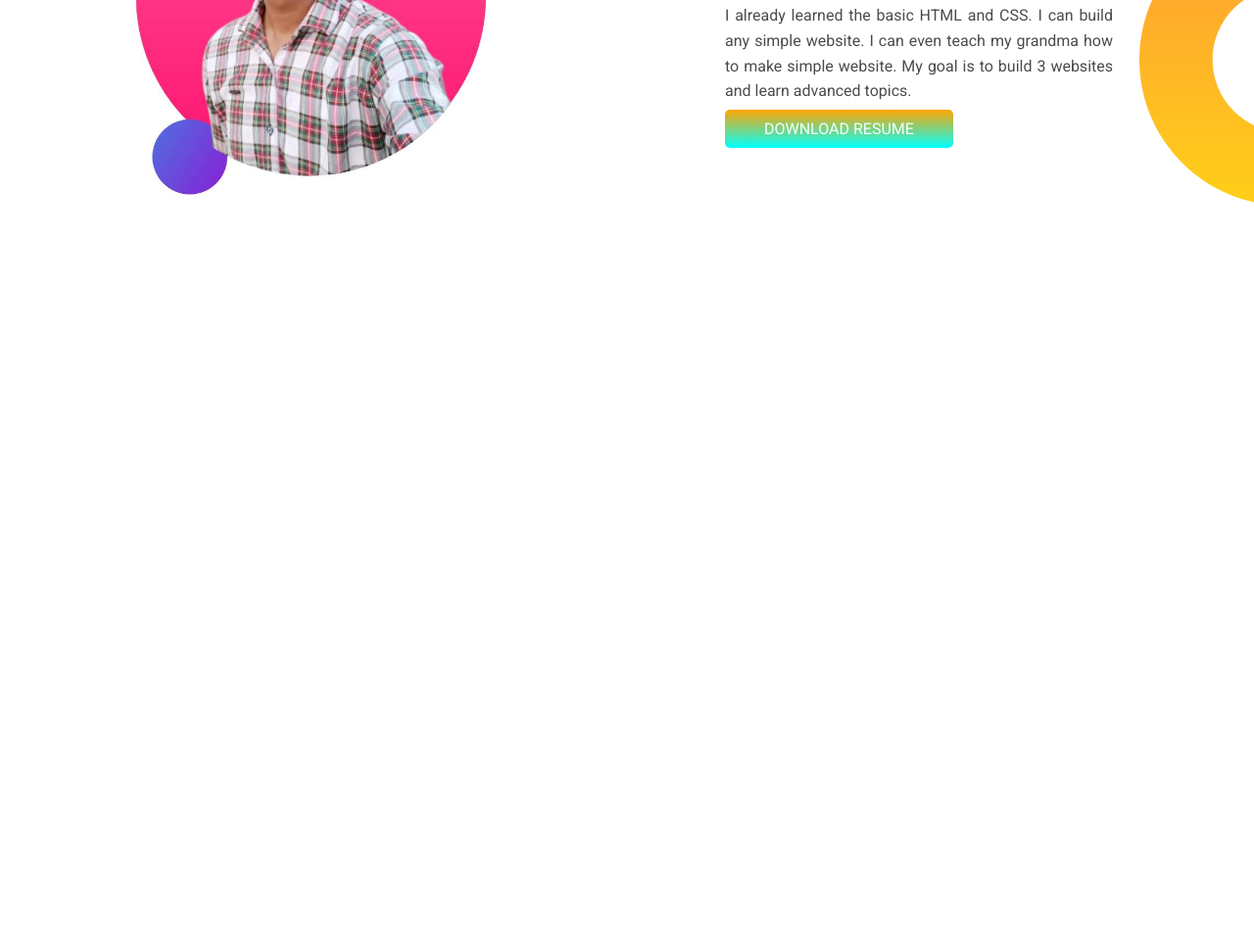
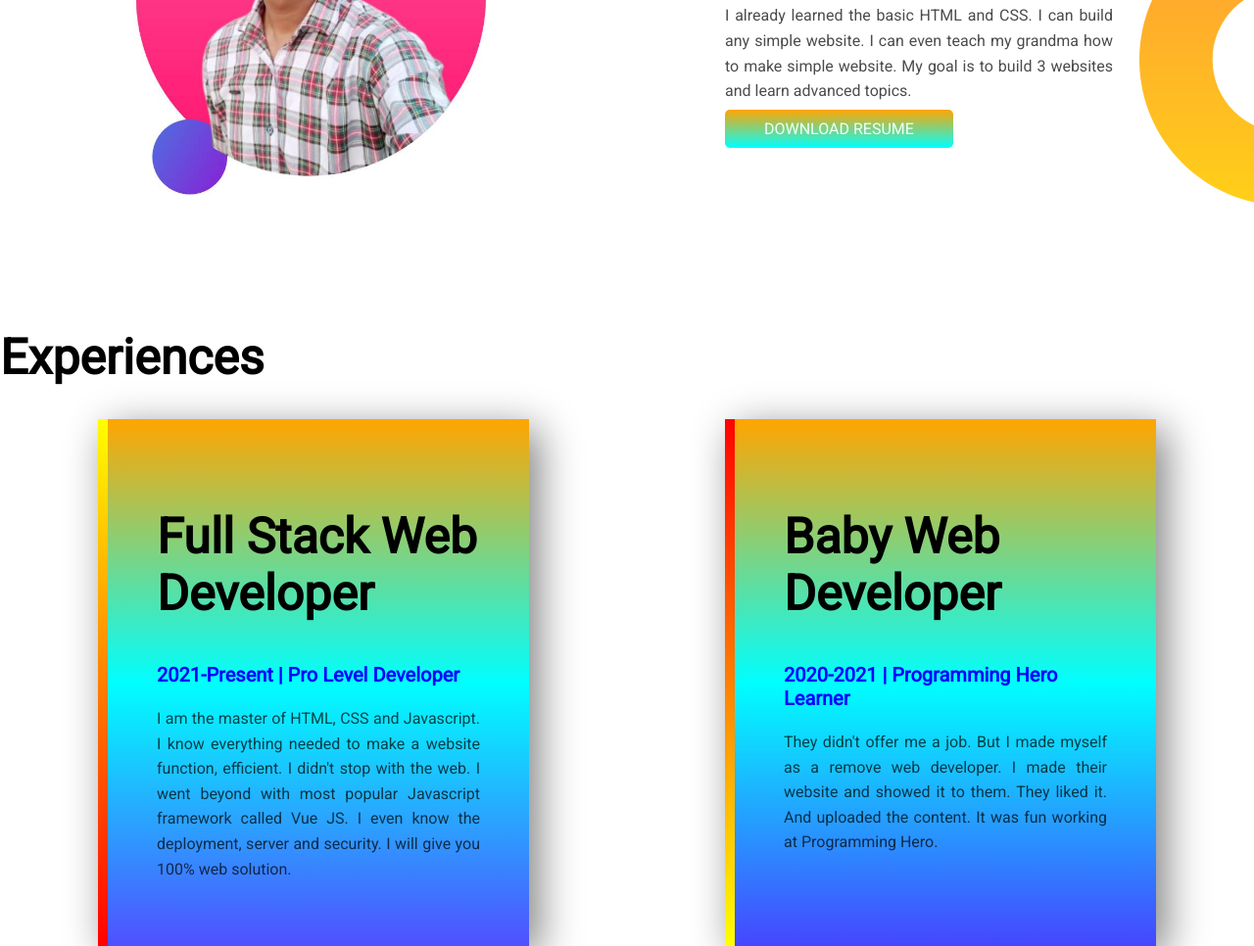
Before and after one commit to Soumick99/Practice-Website, a plain HTML site: page index.html in a window 1280 px wide. Shown: the part 787-1753 px from the top of the page at 98% size. Before the commit the page ends 1090 px from the top, so only its background shows below. Drawn offline with Linux system fonts and the light colour scheme.

Commit message:
add some html and css code

```diff
--- a/index.html
+++ b/index.html
@@ -37,5 +37,24 @@
 <a class="new" href="https://www.youtube.com/" target="_blank">DOWNLOAD RESUME</a>
 </div>
     </section>
+
+        <h1 class="modify">Experiences</h1>
+        <section class="equal-2">
+        <div id="unique-1" class="equal-width-2">
+            <h1 class="modify">Full Stack Web Developer</h1>
+            <h3 style="color:blue;" class="text-size">2021-Present | Pro Level Developer</h3>
+            <p class="justify">I am the master of HTML, CSS and Javascript. I know everything needed to make a website function, efficient. I didn't stop with the web. I went beyond with most popular Javascript framework called Vue JS. I even know the deployment, server and security. I will give you 100% web solution.
+
+            </p>
+        </div>
+        <div id="unique-2" class="equal-width-2">
+            <h1 class="modify">Baby Web Developer</h1>
+            <h3 style="color: blue;" class="text-size">2020-2021 | Programming Hero Learner
+            </h3>
+            <p class="justify">They didn't offer me a job. But I made myself as a remove web developer. I made their website and showed it to them. They liked it. And uploaded the content. It was fun working at Programming Hero.
+
+            </p>
+        </div>
+    </section>
 </body>
 </html>
--- a/style2.css
+++ b/style2.css
@@ -0,0 +1,22 @@
+.equal-2{
+    display:flex;
+    box-shadow: 40px;
+}
+.equal-width-2{
+    width: 50%;
+    margin:0 100px;
+    box-shadow: 10px 10px 40px gray;
+    padding: 50px;
+}
+#unique-1{
+    border-left: 10px solid;
+    background-image:linear-gradient(orange,aqua,rgba(0, 0, 255, 0.685));
+    border-image:linear-gradient(yellow,red);
+    border-image-slice: 1;
+}
+#unique-2{
+    border-left: 10px solid ;
+    background-image:linear-gradient(orange,aqua,rgba(0, 0, 255, 0.726));
+    border-image:linear-gradient(red,yellow);
+    border-image-slice: 1;
+}
```
